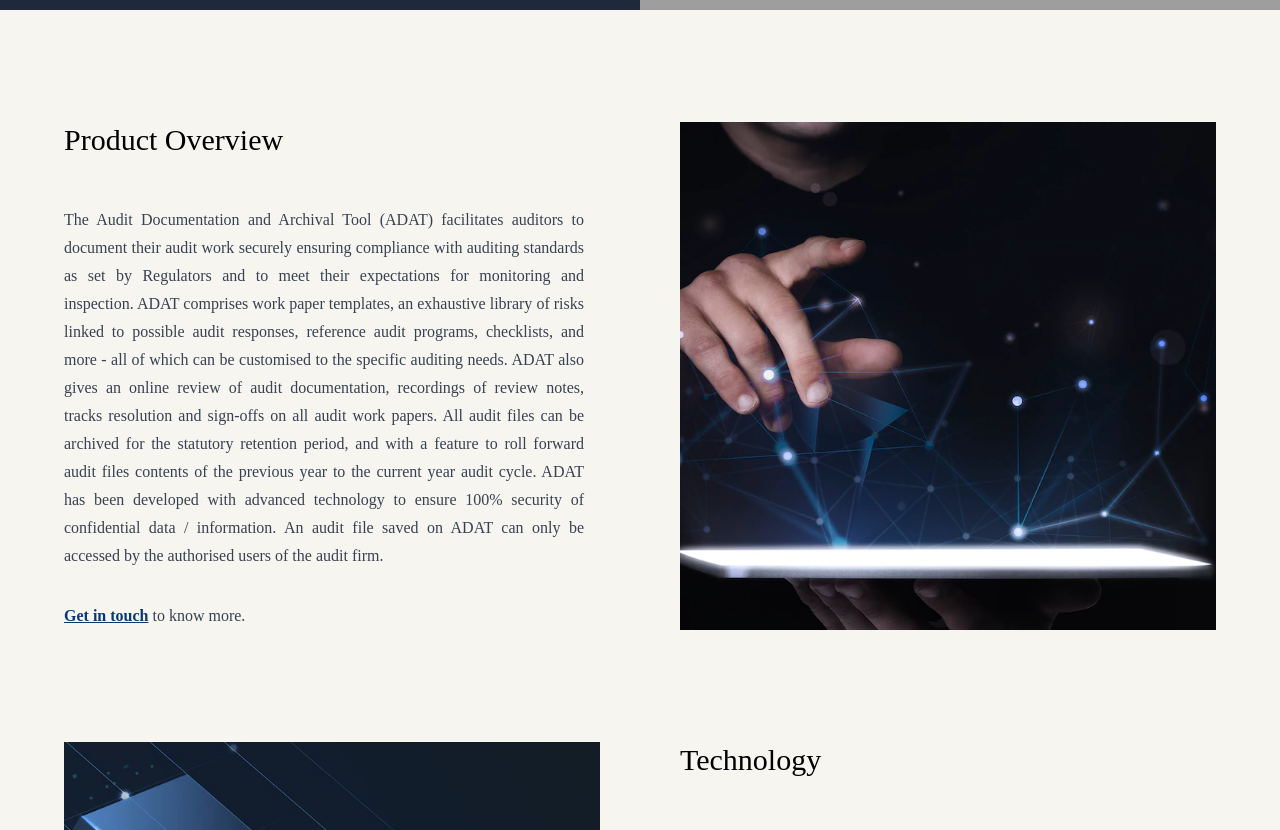
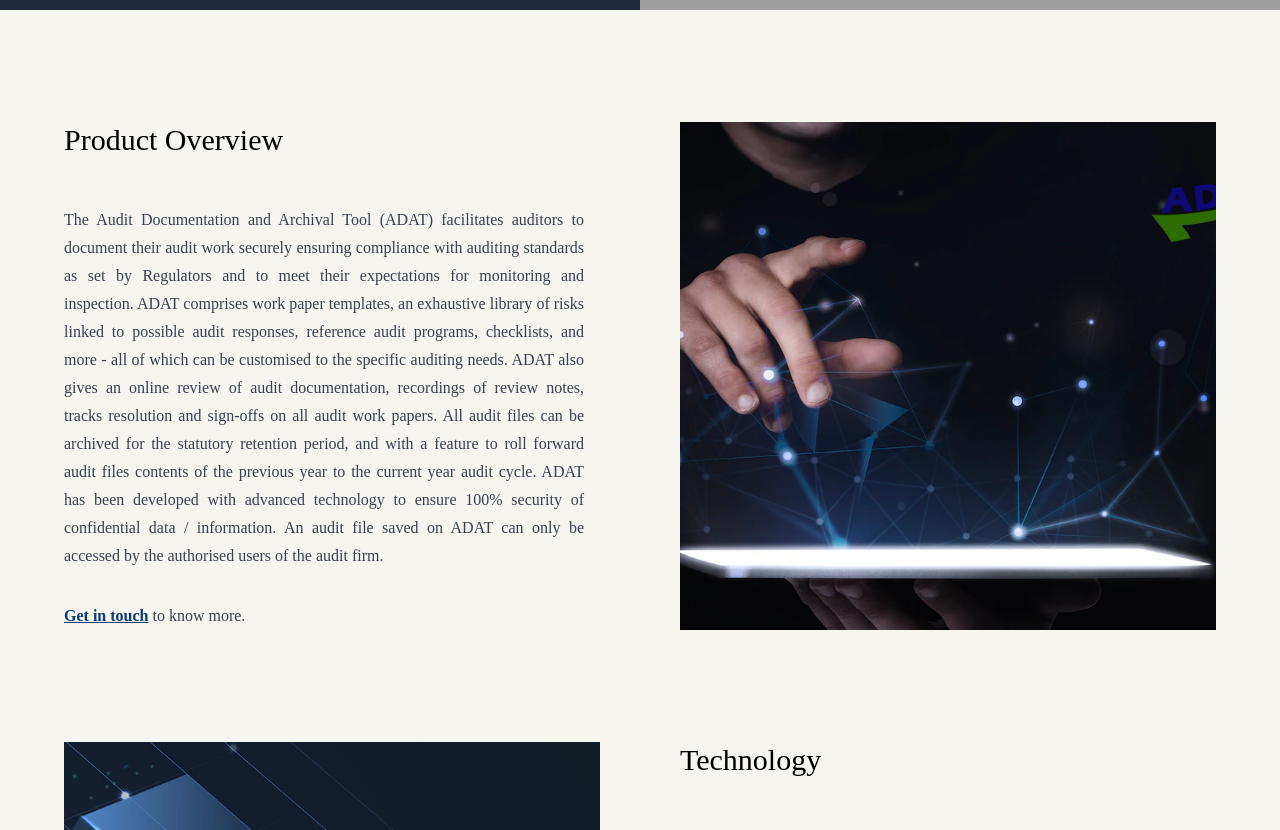
Before and after one commit to TRUENFAIR/trueandfair, a Next.js app: page /adat in a window 1280 px wide. Shown: the part 360-1190 px from the top of the page. Built offline with nearby package versions, Linux system fonts and the light colour scheme; grey boxes are pictures that could not be loaded.

Commit message:
new changes

```diff
--- a/pages/adat.js
+++ b/pages/adat.js
@@ -135,7 +135,7 @@ function Adat() {
                 layout="fill"
                 className="absolute h-full w-full object-cover"
                 alt=""
-                src="/servadat/prodoverview1.png"
+                src="/servadat/prodoverview.png"
               />
             </div>
 
```
Also changed, not shown: public/servadat/techno2.png (added).
